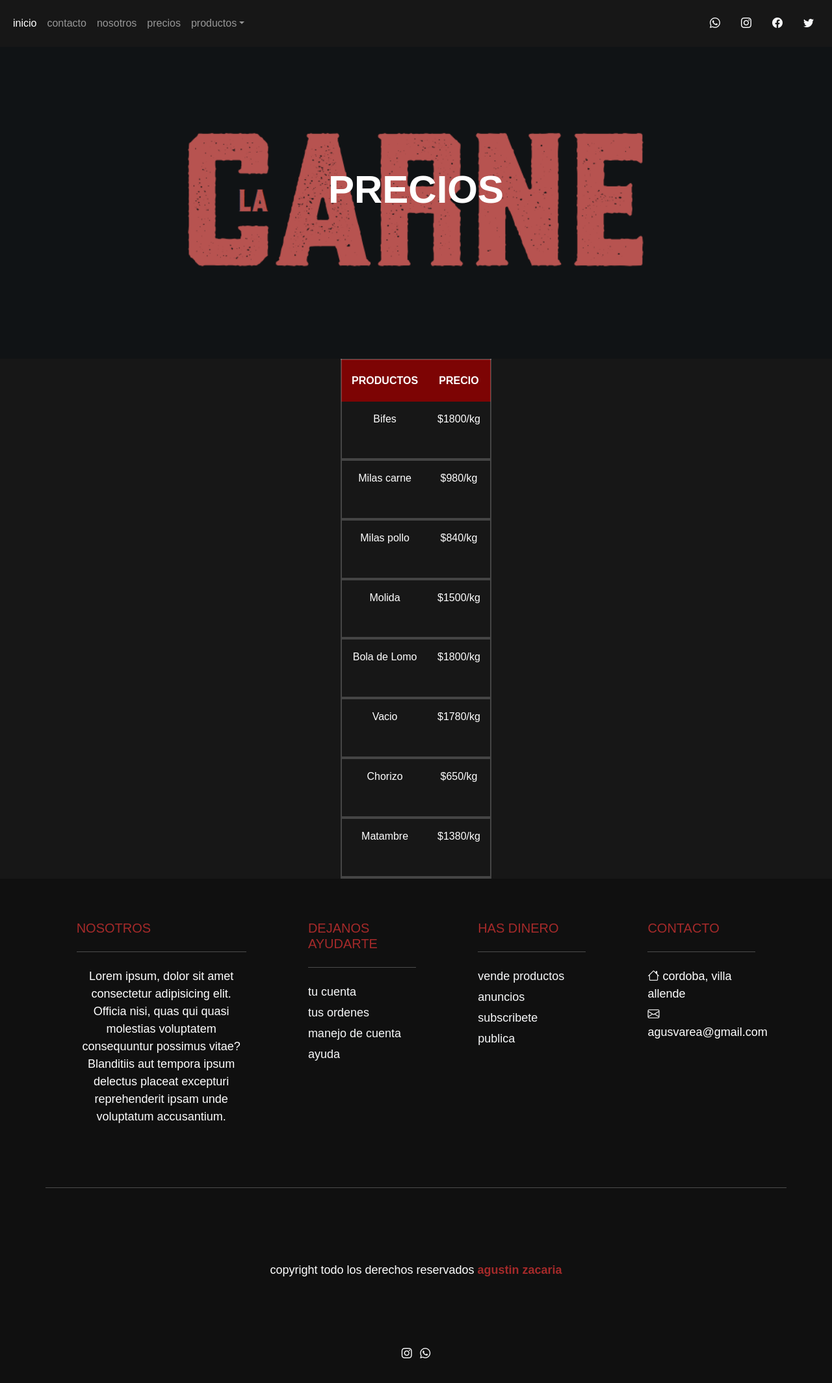
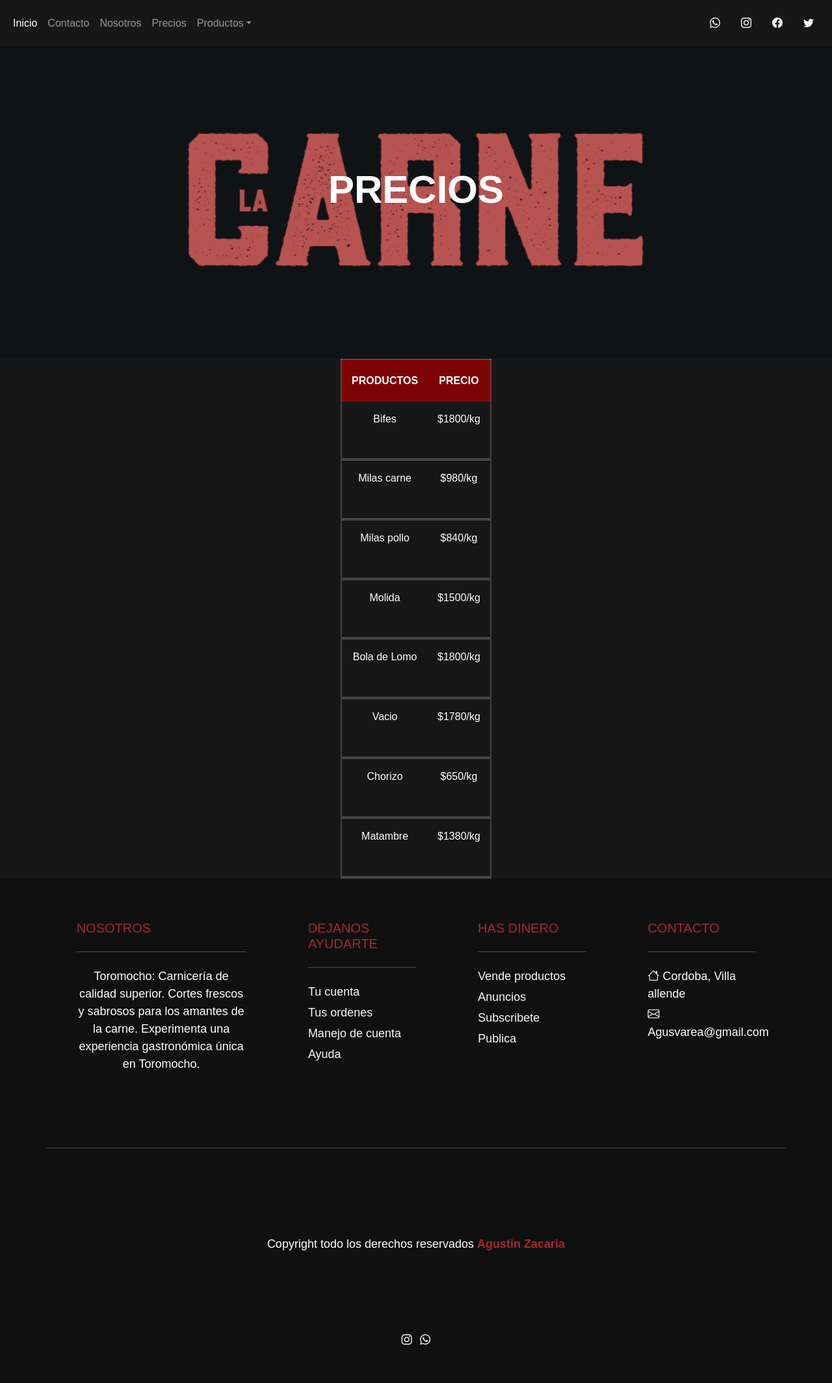
Before and after one commit to agusvarea/PreEntrega2AgustinZacaria, a website: page pages/precios.html in a window 1280 px wide. Shown: the whole page at 65% size. Drawn offline with nearby package versions, Linux system fonts and the light colour scheme.

Commit message:
correcciones y animaciones

```diff
--- a/pages/precios.html
+++ b/pages/precios.html
@@ -23,28 +23,28 @@
           <div class="collapse navbar-collapse" id="menu">
             <ul class="navbar-nav me-auto">
               <li class="nav-item">
-                <a class="nav-link active" href="../index.html">inicio</a>
+                <a class="nav-link active" href="../index.html">Inicio</a>
               </li>
               <li class="nav-item">
-                <a class="nav-link" href="./contacto.html">contacto</a>
+                <a class="nav-link" href="./contacto.html">Contacto</a>
               </li>
               <li class="nav-item">
-                <a class="nav-link" href="./nosotros.html">nosotros</a>
+                <a class="nav-link" href="./nosotros.html">Nosotros</a>
               </li>
               <li class="nav-item">
-                <a class="nav-link" href="./precios.html">precios</a>
+                <a class="nav-link" href="./precios.html">Precios</a>
               </li>
               <li class="nav-item dropdown">
-                <a class="nav-link dropdown-toggle" href="#" id="navbardropdown" role="button" data-bs-toggle="dropdown" href="#">productos</a>
+                <a class="nav-link dropdown-toggle" href="#" id="navbardropdown" role="button" data-bs-toggle="dropdown" href="#">Productos</a>
                 <ul class="dropdown-menu bg-secundary">
                   <li>
-                    <a class="dropdown-item" href="./productos.html">carnes</a>
+                    <a class="dropdown-item" href="./productos.html">Carnes</a>
                   </li>
                   <li>
-                    <a class="dropdown-item" href="#">bebidas</a>
+                    <a class="dropdown-item" href="#">Bebidas</a>
                   </li>
                   <li>
-                    <a class="dropdown-item" href="#">verduras</a>
+                    <a class="dropdown-item" href="#">Verduras</a>
                   </li>
                 </ul>
               </li>
@@ -73,7 +73,7 @@
 
     </nav>
     <header class="content header">
-        <h1 class="title" data-aos="fade-up" data-aos-duration="3000">precios</h1>
+        <h1 class="title" data-aos="fade-up" data-aos-duration="3000">Precios</h1>
 
     </header>
     <main>
@@ -129,59 +129,58 @@
           <div class="col-md-3 col-lg-3 col-xl-3 mx-auto mt-3">
             <h5 class="text-uppercase mb-4 font-weght-bold" style="color: #a52a2a;">nosotros</h5>
             <hr class="mb-4">
-            <p class="text-center">Lorem ipsum, dolor sit amet consectetur adipisicing elit. Officia nisi,
-              quas qui quasi molestias voluptatem consequuntur possimus vitae? Blanditiis
-              aut tempora ipsum delectus placeat excepturi reprehenderit ipsam unde voluptatum accusantium.
+            <p class="text-center">Toromocho: Carnicería de calidad superior. Cortes frescos y sabrosos para los amantes de la carne.
+              Experimenta una experiencia gastronómica única en Toromocho.
             </p>
           </div>
           <div class="col-md-2 col-lg-2 col-xl-2 mx-auto mt-3">
             <h5 class="text-uppercase mb-4 font-weght-bold" style="color: #a52a2a;">dejanos ayudarte</h5>
             <hr class="mb-4">
             <p>
-              <a href="#" class="text-light">tu cuenta</a>
+              <a href="#" class="text-light">Tu cuenta</a>
             </p>
             <p>
-              <a href="#" class="text-light">tus ordenes</a>
+              <a href="#" class="text-light">Tus ordenes</a>
             </p>
             <p>
-              <a href="#" class="text-light">manejo de cuenta</a>
+              <a href="#" class="text-light">Manejo de cuenta</a>
             </p>
             <p>
-              <a href="#" class="text-light">ayuda</a>
+              <a href="#" class="text-light">Ayuda</a>
             </p>
           </div>
           <div class="col-md-2 col-lg-2 col-xl-2 mx-auto mt-3">
             <h5 class="text-uppercase mb-4 font-weght-bold" style="color: #a52a2a;">has dinero</h5>
             <hr class="mb-4">
             <p>
-              <a href="#" class="text-light">vende productos</a>
+              <a href="#" class="text-light">Vende productos</a>
             </p>
             <p>
-              <a href="#" class="text-light">anuncios</a>
+              <a href="#" class="text-light">Anuncios</a>
             </p>
             <p>
-              <a href="#" class="text-light">subscribete</a>
+              <a href="#" class="text-light">Subscribete</a>
             </p>
             <p>
-              <a href="#" class="text-light">publica</a>
+              <a href="#" class="text-light">Publica</a>
             </p>
           </div>
           <div class="col-md-2 col-lg-2 col-xl-2 mx-auto mt-3">
             <h5 class="text-uppercase mb-4 font-weght-bold" style="color: #a52a2a;">contacto</h5>
             <hr class="mb-4">
             <p>
-              <i class="bi bi-house"></i> cordoba, villa allende
+              <i class="bi bi-house"></i> Cordoba, Villa allende
             </p>
             <p>
-              <i class="bi bi-envelope"></i> agusvarea@gmail.com
+              <i class="bi bi-envelope"></i> Agusvarea@gmail.com
             </p>
           </div>
           <hr class="mb-4">
           <div class="text-center mb-2">
             <p>
-              copyright todo los derechos reservados
+              Copyright todo los derechos reservados
               <a href="#">
-                <strong style="color: #a52a2a;">agustin zacaria</strong>
+                <strong style="color: #a52a2a;">Agustin Zacaria</strong>
               </a>
             </p>
           </div>
```
Also changed, not shown: index.html (+24 -25 lines), pages/contacto.html (+22 -23 lines), pages/nosotros.html (+23 -24 lines).
